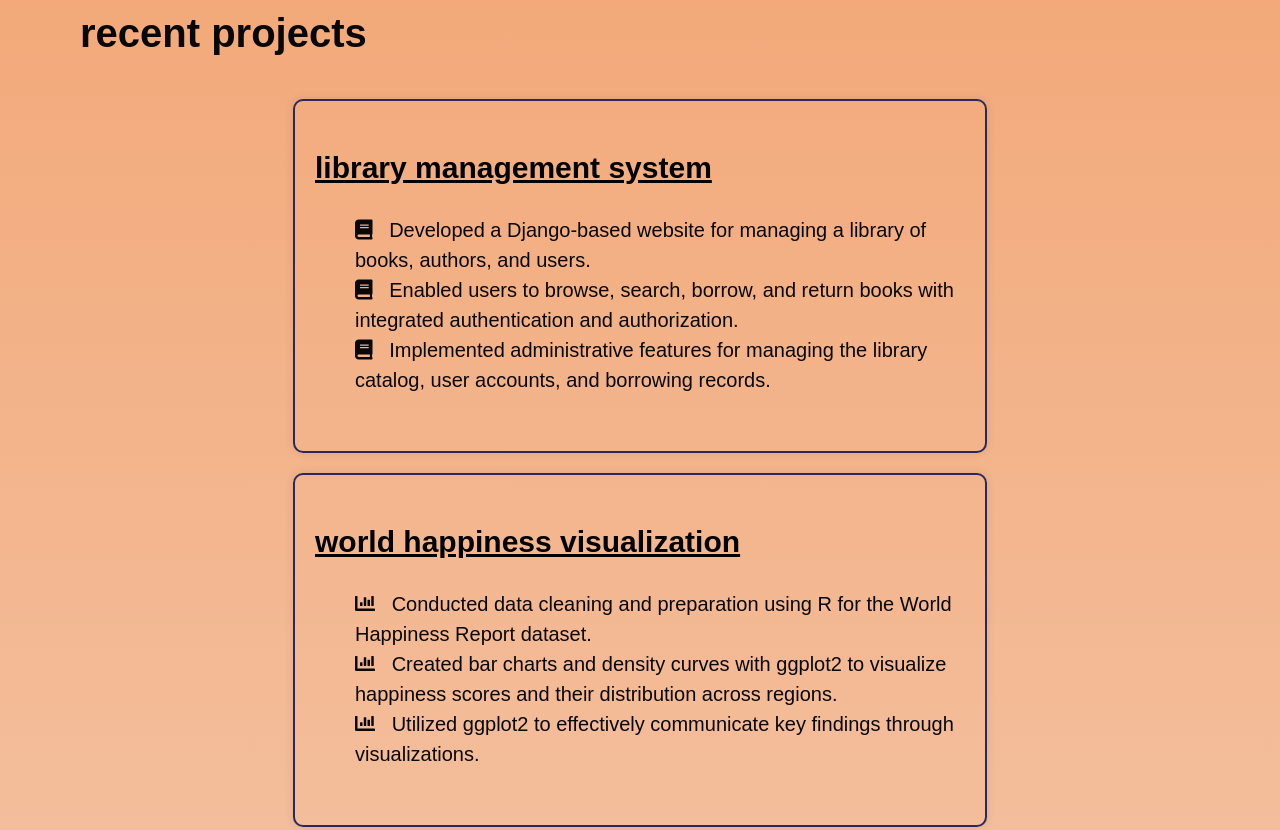
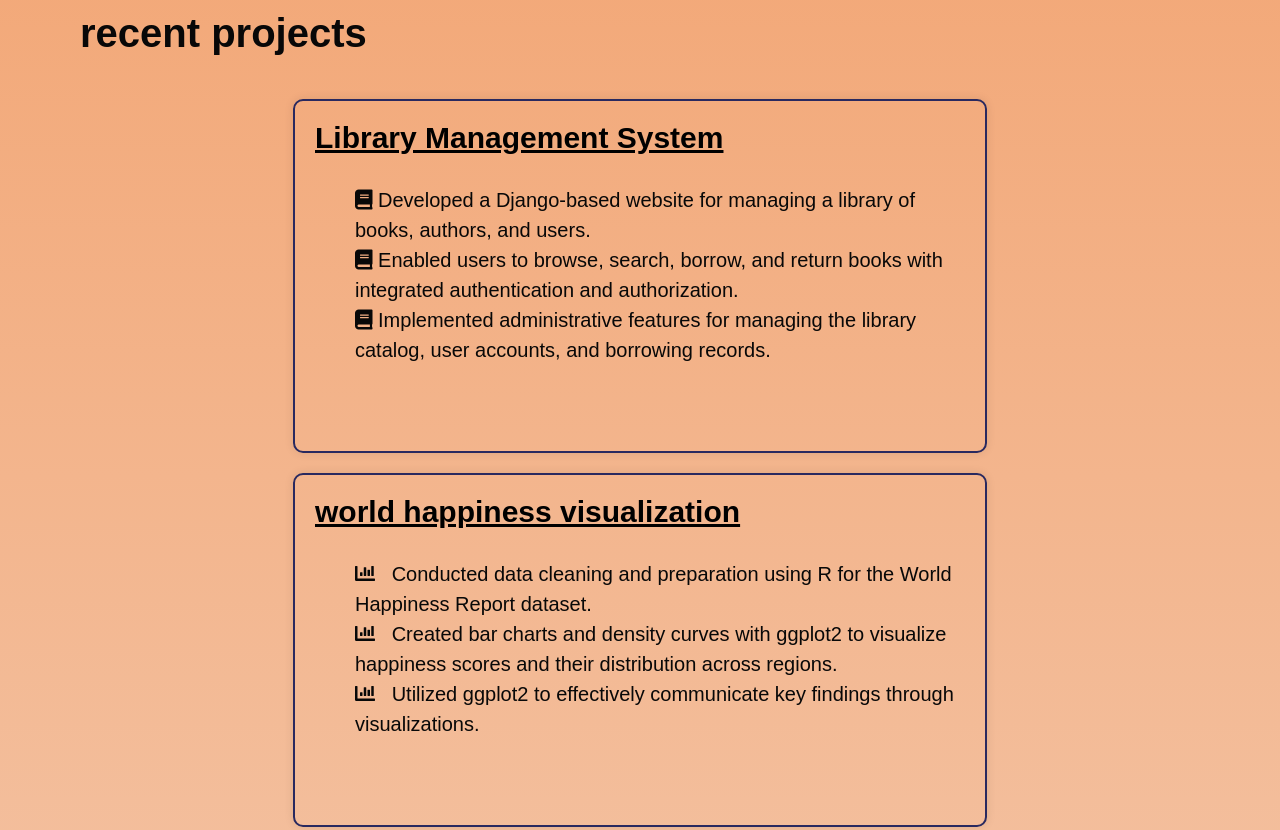
Before and after one commit to snehasund/old-website, a plain HTML site: page index.html in a window 1280 px wide. Shown: the part 820-1650 px from the top of the page. Drawn offline with Linux system fonts and the light colour scheme; a web font is replaced by a local one.

```diff
--- a/index.html
+++ b/index.html
@@ -65,13 +65,13 @@
     <!-- Your "about me" content goes here -->
     <div class="card-container">
       <div class="card">
-        <h3><a href='https://github.com/snehasund/library-management-system' target="_blank" style="font-size: 30px; color: black;">library management system</a></h3>
-        <ul class="book-list">
-          <a><i class="fas fa-book"></i> &nbsp; Developed a Django-based website for managing a library of books, authors, and users.</a><br>
-          <a><i class="fas fa-book"></i> &nbsp; Enabled users to browse, search, borrow, and return books with integrated authentication and authorization.</a><br>
-          <a><i class="fas fa-book"></i> &nbsp; Implemented administrative features for managing the library catalog, user accounts, and borrowing records.</a><br>
-      </ul>
-      </div>
+          <h3><a href="https://github.com/snehasund/library-management-system" target="_blank" style="font-size: 30px; color: black;">Library Management System</a></h3>
+          <ul class="book-list">
+            <a><i class="fas fa-book"></i> Developed a Django-based website for managing a library of books, authors, and users.</a><br>
+            <a><i class="fas fa-book"></i> Enabled users to browse, search, borrow, and return books with integrated authentication and authorization.</a><br>
+            <a><i class="fas fa-book"></i> Implemented administrative features for managing the library catalog, user accounts, and borrowing records.</a><br>
+          </ul>
+        </div>
       <div class="card">
         <h3><a href='https://github.com/snehasund/world-happiness-analysis' target="_blank" style="font-size: 30px; color: black;">world happiness visualization</a></h3>
         <ul class="mask-list">
--- a/styles.css
+++ b/styles.css
@@ -174,6 +174,8 @@
 
 .card h3 {
     font-size: 30px;
+    color: black;
+    margin-top: 0; /* Remove top margin of heading */
 }
 
 .card ul {
```
